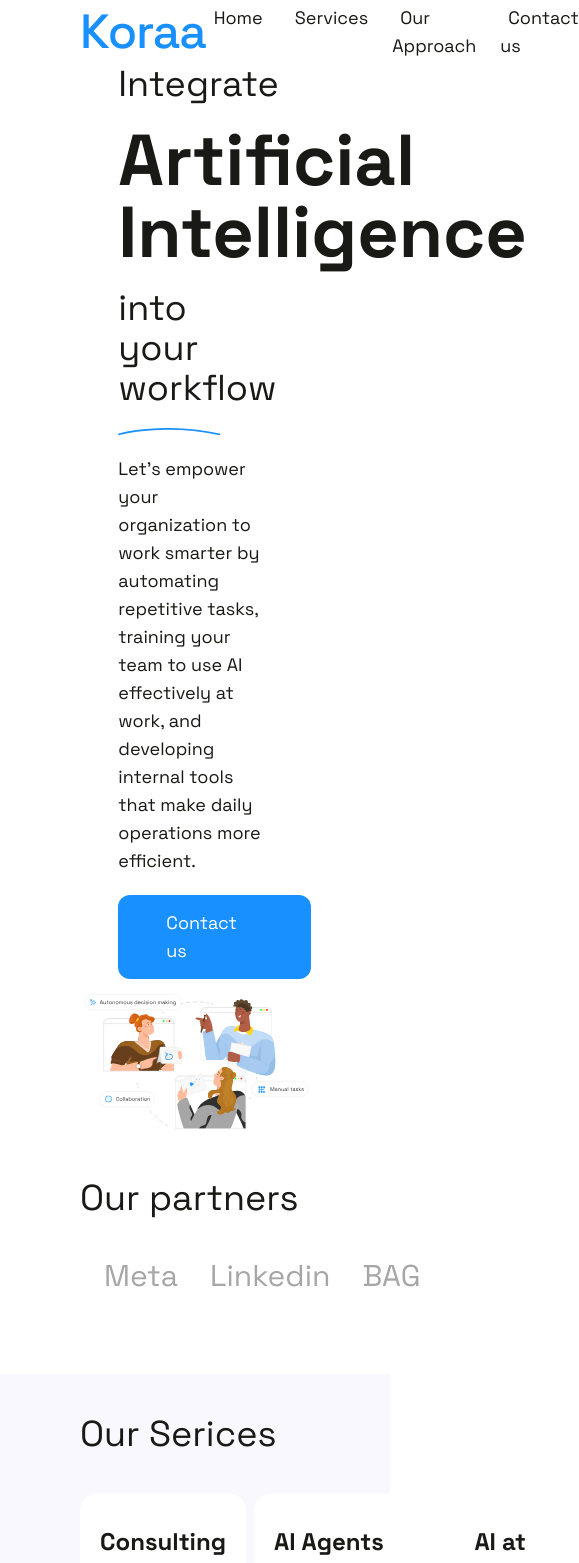
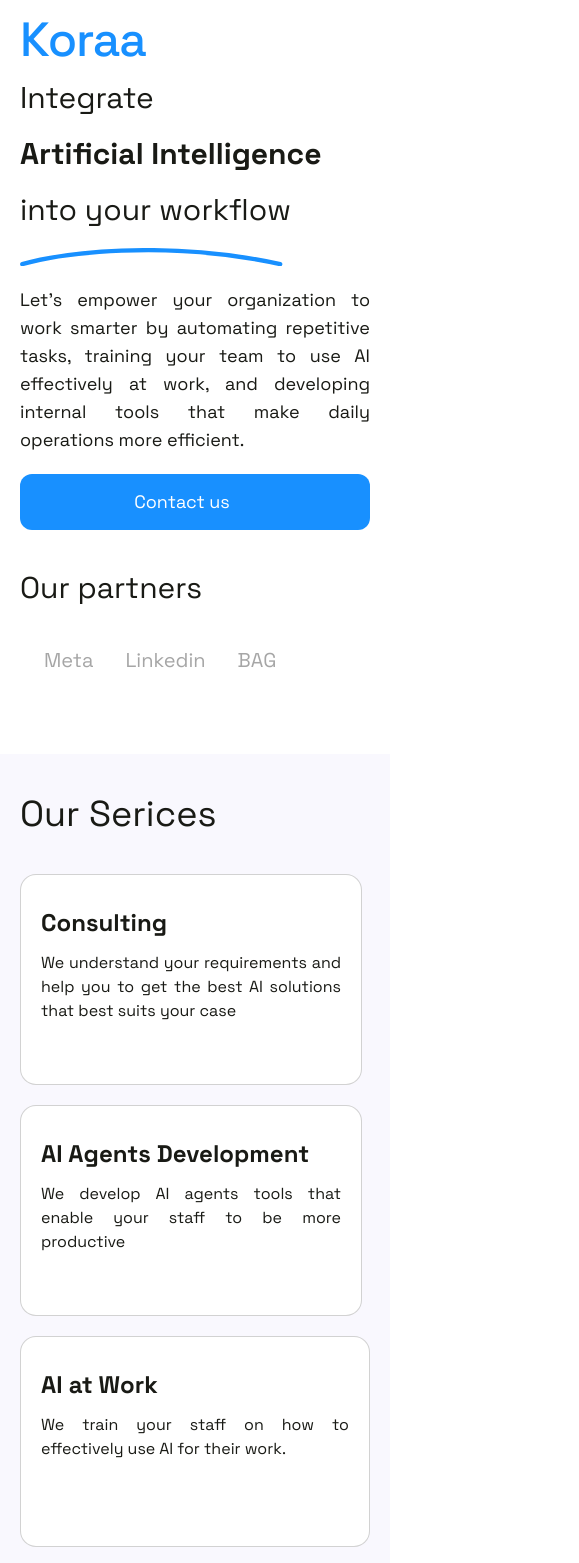
Before and after one commit to koraarw/homesite, a SvelteKit app: page / in a window 390 px wide. Shown: the top 1563 px of the page, 579 px wide, since content can reach past the window. Built offline with nearby package versions, Linux system fonts and the light colour scheme; some icons are missing.

Commit message:
Add responsiveness

```diff
--- a/src/lib/components/Collapsible.svelte
+++ b/src/lib/components/Collapsible.svelte
@@ -8,7 +8,9 @@
 <div class="">
   <h3 class="text-xl font-bold">
     <button aria-expanded={expanded} on:click={() => (expanded = !expanded)}
-      >{headerText}
+      class="text-start"
+      >
+      {headerText}
       {#if expanded}
         <IconifyIcon icon="icons8:angle-up" font-size={20} />
       {:else}
--- a/src/routes/+layout.svelte
+++ b/src/routes/+layout.svelte
@@ -52,13 +52,13 @@
   class="sticky top-0 bg-white/80 backdrop-saturate-150 backdrop-blur z-10"
 >
   <nav
-    class="px-20 h-16 flex items-center justify-between"
+    class="px-20 h-16 flex items-center justify-between max-md:px-5 max-md:py-10"
   >
     <a
       class="font-medium tracking-tight text-[color:var(--color-primary)] no-underline text-5xl"
       href="#top">Koraa</a
     >
-    <ul class="list-none flex gap-4 m-0 p-0 text-lg" role="list">
+    <ul class="list-none flex gap-4 m-0 p-0 text-lg max-md:hidden" role="list">
       <li>
         <a
           class="no-underline px-2 py-1 rounded hover:bg-slate-100"
@@ -89,13 +89,13 @@
 
 <main id="top">{@render children?.()}</main>
 
-<footer id="contact" class="border-t text-white bg-footer px-20 pt-10">
-  <section class="flex flex-row items-start justify-between">
+<footer id="contact" class="border-t text-white bg-footer px-20 pt-10 max-md:px-5">
+  <section class="flex flex-row items-start justify-between max-md:flex-col max-md:justify-start">
     <div class="w-full"><ContactForm /></div>
     <div class="w-full"><Testimonies /></div>
   </section>
 
-  <div class="py-10 flex items-start justify-between">
+  <div class="py-10 flex items-start justify-between max-md:flex-col max-md:justify-start">
     <div class="font-semibold space-y-2">
       <p class="bg-primary text-text-dark px-2 py-1 rounded-lg text-xl">
         Contact us:
--- a/src/routes/+page.svelte
+++ b/src/routes/+page.svelte
@@ -57,20 +57,20 @@
 </script>
 
 <section
-  class="px-20 flex flex-row items-center max-sm:flex-col"
+  class="px-20 flex flex-row items-center max-sm:flex-col max-md:px-5"
   aria-labelledby="hero-heading"
 >
-  <div class="w-2/3 space-y-5">
+  <div class="w-2/3 space-y-5 max-md:w-full">
     <div class="space-y-5">
-      <p class="text-4xl">Integrate</p>
-      <p class="text-7xl font-extrabold">Artificial Intelligence</p>
-      <p class="text-4xl">into your workflow</p>
+      <p class="text-4xl max-md:text-3xl">Integrate</p>
+      <p class="text-7xl font-extrabold max-md:text-3xl">Artificial Intelligence</p>
+      <p class="text-4xl max-md:text-3xl">into your workflow</p>
     </div>
-    <div class="w-2/3">
+    <div class="w-1/3 max-md:w-3/4">
       {@html archIllustration}
     </div>
     <div>
-      <p class="text-lg">
+      <p class="text-lg text-wrap text-justify">
         Let’s empower your organization to work smarter by automating repetitive
         tasks, training your team to use AI effectively at work, and developing
         internal tools that make daily operations more efficient.
@@ -79,7 +79,7 @@
 
     <div>
       <a
-        class="w-fit flex flex-row items-center justify-center no-underline gap-2 py-3.5 px-12 bg-primary text-white rounded-xl cursor-pointer hover:bg-primary/80 text-lg"
+        class="w-fit flex flex-row items-center justify-center no-underline gap-2 py-3.5 px-12 bg-primary text-white rounded-xl cursor-pointer hover:bg-primary/80 text-lg max-md:w-full"
         href="#contact"
       >
         <span>Contact us</span>
@@ -90,20 +90,20 @@
       </a>
     </div>
   </div>
-  <div class="w-full">
+  <div class="w-2/4 max-md:hidden">
     {@html TeamworkIllustration}
   </div>
 </section>
 
-<section id="partners" class="px-20 py-10" aria-labelledby="partners-heading">
-  <SectionTitle label="Our partners" />
-  <div class="flex items-center text-light-grey space-x-2 py-10">
+<section id="partners" class="px-20 max-md:px-5 py-10" aria-labelledby="partners-heading">
+  <h1 class="text-3xl rounded-lg cursor-pointer">Our partners</h1>
+  <div class="flex items-center text-light-grey space-x-2 py-10 max-md:flex-wrap">
     {#each partners as partner}
       <div
         class="flex flex-row items-center gap-2 justify-center hover:text-primary"
       >
-        <IconifyIcon icon="mingcute:meta-fill" font-size={50} />
-        <span class="text-3xl">{partner}</span>
+        <IconifyIcon icon="mingcute:meta-fill" font-size={46} />
+        <span class="text-xl">{partner}</span>
       </div>
     {/each}
   </div>
@@ -111,31 +111,31 @@
 
 <section
   id="services"
-  class="px-20 py-10 bg-light-background"
+  class="px-20 py-10 bg-light-background max-md:px-5"
   aria-labelledby="services-heading"
 >
   <SectionTitle label="Our Serices" />
-  <div class="flex items-center space-x-2 py-10">
+  <div class="flex items-center space-x-2 py-10 max-md:flex-wrap max-md:space-y-5">
     {#each services as service}
-      <div class="w-full bg-white p-5 h-[25vh] rounded-2xl">
+      <div class="w-full bg-white p-5 h-[25vh] rounded-2xl border border-light-grey/50">
         <p class="text-2xl font-bold py-3">{service.title}</p>
-        <p class="">{service.subtitle}</p>
+        <p class="text-justify">{service.subtitle}</p>
       </div>
     {/each}
   </div>
 </section>
 
-<section id="approach" class="px-20 py-10" aria-labelledby="approach-heading">
+<section id="approach" class="px-20 py-10 max-md:px-5" aria-labelledby="approach-heading">
   <SectionTitle label="Our Approach" />
 
   <div class="flex space-x-2 py-10">
-    <div class="w-full">
+    <div class="w-full max-md:hidden">
       {@html ApproachIllustration}
     </div>
-    <div class="w-full ">
+    <div class="w-full space-y-5 flext flex-col justify-start">
       {#each approachDetails as approach}
         <CollapsibleSection headerText={approach.title}>
-          <div class="content">{approach.subtitle}</div>
+          <div class="text-justify">{approach.subtitle}</div>
         </CollapsibleSection>
       {/each}
     </div>
```
